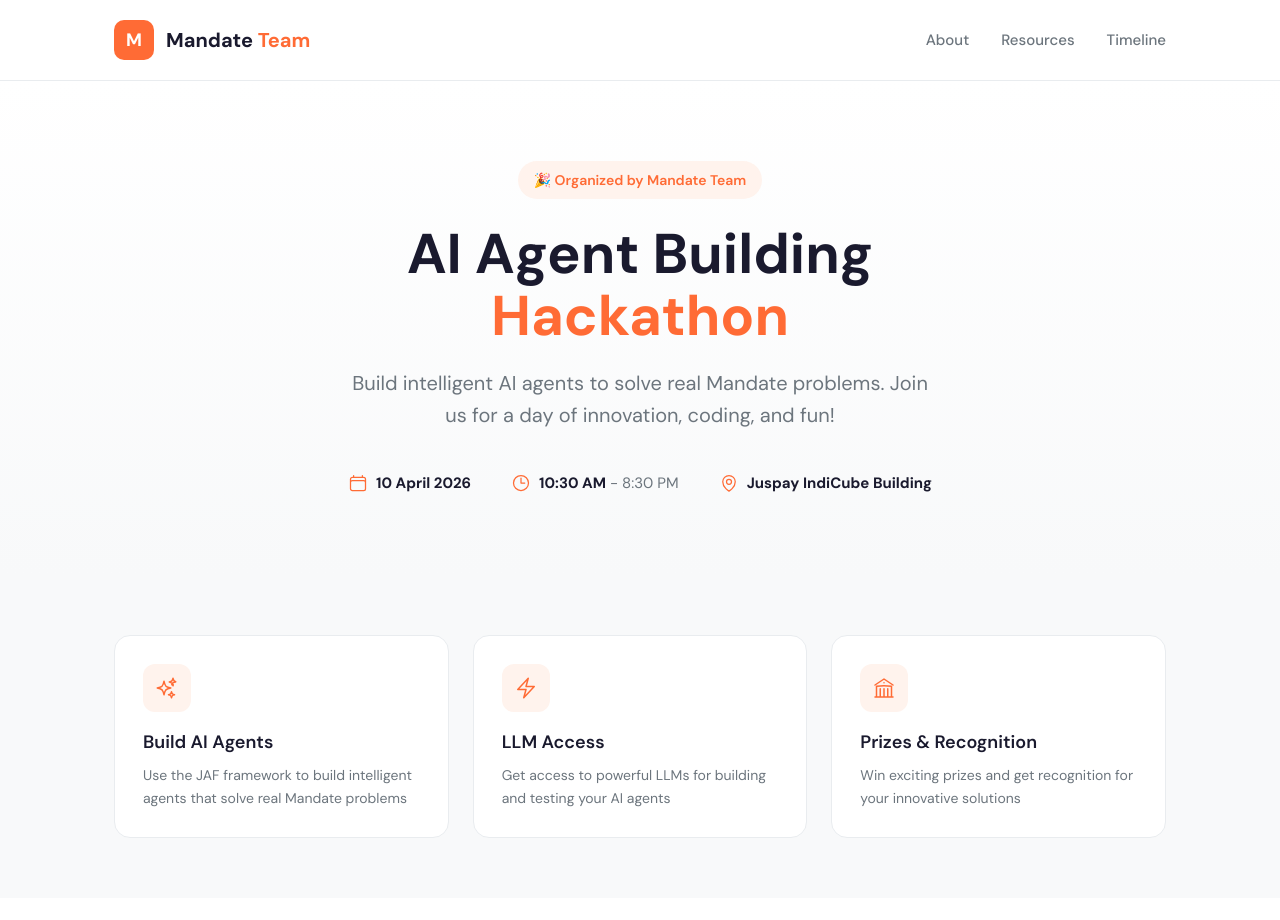
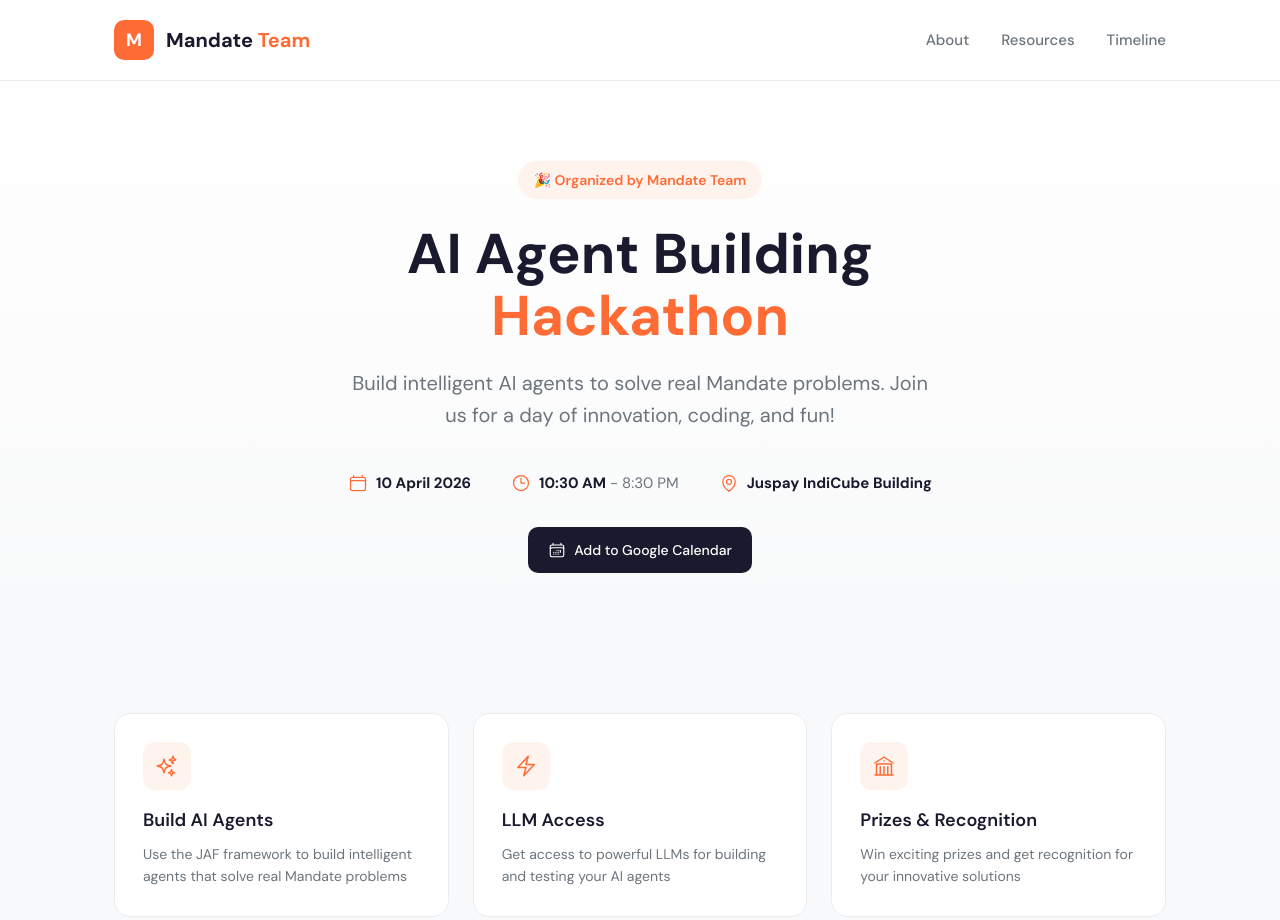
Before and after one commit to Keerthan-b/ai-agent-hackathon, a plain HTML site: page index.html in a window 1280 px wide. Shown: the top 920 px of the page. Drawn offline with nearby package versions, Linux system fonts and the light colour scheme.

Commit message:
Add Google Calendar reminder button

```diff
--- a/index.html
+++ b/index.html
@@ -142,6 +142,32 @@
             justify-content: center;
             gap: 40px;
             flex-wrap: wrap;
+            margin-bottom: 32px;
+        }
+
+        .hero-actions {
+            display: flex;
+            justify-content: center;
+            gap: 16px;
+        }
+
+        .cal-button {
+            display: inline-flex;
+            align-items: center;
+            gap: 8px;
+            background: var(--secondary);
+            color: white;
+            padding: 12px 20px;
+            border-radius: 10px;
+            text-decoration: none;
+            font-weight: 500;
+            font-size: 14px;
+            transition: all 0.2s;
+        }
+
+        .cal-button:hover {
+            background: var(--accent);
+            transform: translateY(-2px);
         }
 
         .meta-item {
@@ -552,6 +578,14 @@
                     <span><strong>Juspay IndiCube Building</strong></span>
                 </div>
             </div>
+            <div class="hero-actions">
+                <a href="https://calendar.google.com/calendar/render?action=TEMPLATE&text=AI+Agent+Building+Hackathon+-+Mandate+Team&details=Build+intelligent+AI+agents+to+solve+real+Mandate+problems.+Organized+by+the+Mandate+Team+at+Juspay.+%0A%0AVenue:+Juspay+IndiCube+Building%0A%0ALearn+more:+https://keerthan-b.github.io/ai-agent-hackathon/&dates=20260410T103000/20260410T203000&location=Juspay+IndiCube+Building" target="_blank" class="cal-button">
+                    <svg xmlns="http://www.w3.org/2000/svg" fill="none" viewBox="0 0 24 24" stroke-width="1.5" stroke="currentColor" width="18" height="18">
+                        <path stroke-linecap="round" stroke-linejoin="round" d="M6.75 3v2.25M17.25 3v2.25M3 18.75V7.5a2.25 2.25 0 012.25-2.25h13.5A2.25 2.25 0 0121 7.5v11.25m-18 0A2.25 2.25 0 005.25 21h13.5A2.25 2.25 0 0021 18.75m-18 0v-7.5A2.25 2.25 0 015.25 9h13.5A2.25 2.25 0 0121 11.25v7.5m-9-6h.008v.008H12v-.008zM12 15h.008v.008H12V15zm0 2.25h.008v.008H12v-.008zM9.75 15h.008v.008H9.75V15zm0 2.25h.008v.008H9.75v-.008zM7.5 15h.008v.008H7.5V15zm0 2.25h.008v.008H7.5v-.008zm6.75-4.5h.008v.008h-.008v-.008zm0 2.25h.008v.008h-.008V15zm0 2.25h.008v.008h-.008v-.008zm2.25-4.5h.008v.008H16.5V15zm0 2.25h.008v.008H16.5v-.008z" />
+                    </svg>
+                    Add to Google Calendar
+                </a>
+            </div>
         </div>
     </section>
 
```
